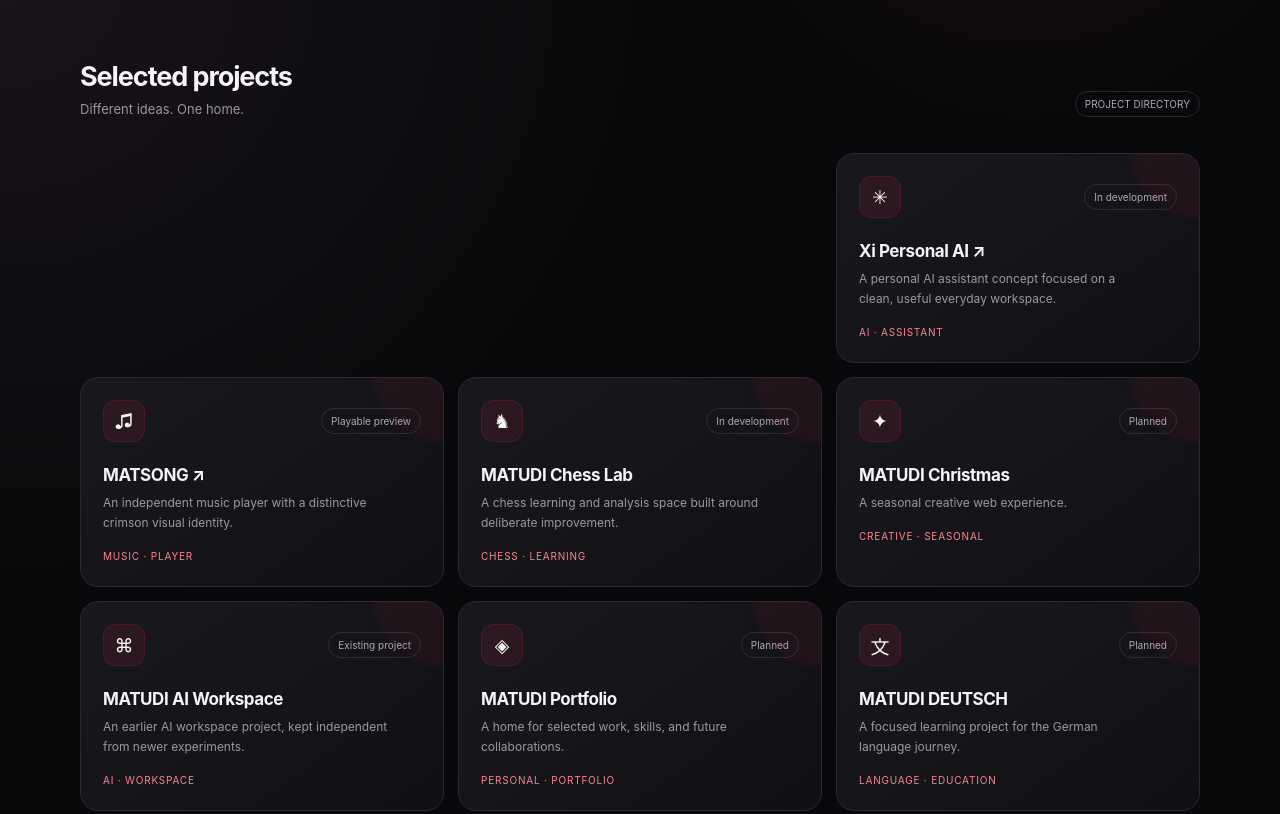
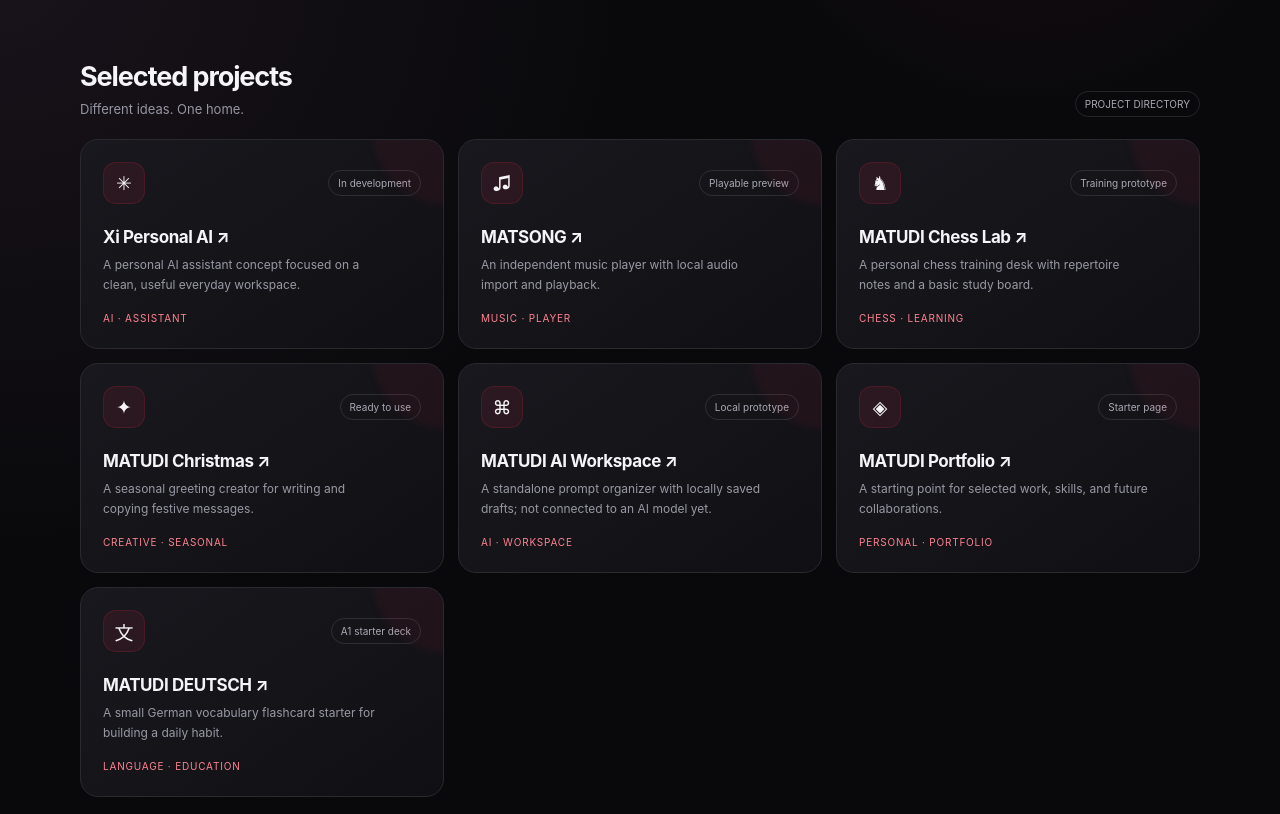
Before and after one commit to Mtudi/MAT-STUDIO, a plain HTML site: page index.html in a window 1280 px wide. Shown: the part 680-1494 px from the top of the page. Drawn offline with Linux system fonts and the light colour scheme.

Commit message:
Fix MAT-STUDIO project directory links

```diff
--- a/index.html
+++ b/index.html
@@ -19,7 +19,7 @@ h1{font-size:clamp(48px,8vw,86px);line-height:.98;letter-spacing:-.075em;margin:
 .lead{font-size:clamp(16px,2vw,19px);line-height:1.8;color:#aaaab5;max-width:620px}.hero-actions{display:flex;gap:12px;flex-wrap:wrap;margin-top:30px}.btn{padding:13px 18px;border-radius:12px;font-size:13px;font-weight:750;border:1px solid var(--line);background:#ffffff08}.btn.primary{background:var(--accent);border-color:var(--accent);color:white;box-shadow:0 8px 30px #fa2d4828}.btn:hover{transform:translateY(-2px);transition:.2s}
 .meta{display:flex;gap:25px;flex-wrap:wrap;margin-top:48px;color:#858590;font-size:11px;letter-spacing:.12em;text-transform:uppercase}.meta strong{color:#eee;font-size:13px;display:block;margin-bottom:5px;letter-spacing:0}
 .section-head{display:flex;justify-content:space-between;align-items:end;margin:8px 0 22px;gap:20px}.section-head h2{font-size:27px;letter-spacing:-.04em;margin:0}.section-head p{margin:8px 0 0;color:var(--muted);font-size:13px}
-.grid{display:grid;grid-template-columns:repeat(3,1fr);gap:14px}.card{min-height:210px;border:1px solid var(--line);border-radius:18px;padding:22px;background:linear-gradient(145deg,#18181e,#101014);position:relative;overflow:hidden;transition:.2s}.card:hover{border-color:#fa2d4866;transform:translateY(-3px)}.card:after{content:"";position:absolute;width:150px;height:150px;border-radius:50%;right:-80px;top:-85px;background:#fa2d4810;filter:blur(4px)}
+.grid{display:grid;grid-template-columns:repeat(3,1fr);gap:14px}.card-link{display:block;min-width:0}.card-link:focus-visible{outline:2px solid var(--accent2);outline-offset:4px;border-radius:18px}.card{height:100%;min-height:210px;border:1px solid var(--line);border-radius:18px;padding:22px;background:linear-gradient(145deg,#18181e,#101014);position:relative;overflow:hidden;transition:.2s}.card:hover{border-color:#fa2d4866;transform:translateY(-3px)}.card:after{content:"";position:absolute;width:150px;height:150px;border-radius:50%;right:-80px;top:-85px;background:#fa2d4810;filter:blur(4px)}
 .card-top{display:flex;align-items:center;justify-content:space-between}.iconbox{width:42px;height:42px;border-radius:13px;background:#fa2d4818;border:1px solid #fa2d4826;display:grid;place-items:center;font-size:19px}.status{font-size:10px;color:#aaaab5;border:1px solid #ffffff1c;border-radius:99px;padding:6px 9px}.card h3{font-size:17px;margin:23px 0 8px;letter-spacing:-.025em}.card p{font-size:12px;line-height:1.65;color:#9999a5;margin:0;max-width:290px}.card .tag{display:inline-block;margin-top:17px;color:#ff8392;font-size:10px;letter-spacing:.08em;text-transform:uppercase}
 .principles{margin:82px 0 70px;padding:28px;border:1px solid var(--line);border-radius:20px;background:#ffffff05;display:grid;grid-template-columns:1.1fr 2fr;gap:30px}.principles h2{font-size:23px;letter-spacing:-.04em;margin:0}.principles p{font-size:12px;color:var(--muted);line-height:1.7;margin:9px 0 0}.rules{display:grid;grid-template-columns:repeat(3,1fr);gap:15px}.rule{border-left:1px solid #ffffff20;padding-left:14px}.rule b{font-size:12px;display:block;margin-bottom:7px}.rule span{font-size:11px;color:var(--muted);line-height:1.6}
 footer{border-top:1px solid #ffffff14;padding:25px 0 34px;color:#777783;font-size:11px;display:flex;justify-content:space-between;gap:12px;flex-wrap:wrap}.footer-brand{color:#ddd;font-weight:800;letter-spacing:.12em}
@@ -41,13 +41,13 @@ footer{border-top:1px solid #ffffff14;padding:25px 0 34px;color:#777783;font-siz
 <section id="projects">
 <div class="section-head"><div><h2>Selected projects</h2><p>Different ideas. One home.</p></div><span class="status">PROJECT DIRECTORY</span></div>
 <div class="grid">
-<a href="projects/xi/"><a href="projects/chess-lab/"><a href="projects/christmas/"><a href="projects/ai-workspace/"><a href="projects/portfolio/"><a href="projects/deutsch/"><article class="card"><div class="card-top"><span class="iconbox">✳</span><span class="status">In development</span></div><h3>Xi Personal AI ↗</h3><p>A personal AI assistant concept focused on a clean, useful everyday workspace.</p><span class="tag">AI · Assistant</span></article></a>
-<a href="projects/matsong/"><article class="card"><div class="card-top"><span class="iconbox">♫</span><span class="status">Playable preview</span></div><h3>MATSONG ↗</h3><p>An independent music player with a distinctive crimson visual identity.</p><span class="tag">Music · Player</span></article></a>
-<article class="card"><div class="card-top"><span class="iconbox">♞</span><span class="status">In development</span></div><h3>MATUDI Chess Lab</h3><p>A chess learning and analysis space built around deliberate improvement.</p><span class="tag">Chess · Learning</span></article></article></a>
-<article class="card"><div class="card-top"><span class="iconbox">✦</span><span class="status">Planned</span></div><h3>MATUDI Christmas</h3><p>A seasonal creative web experience.</p><span class="tag">Creative · Seasonal</span></article></article></a>
-<article class="card"><div class="card-top"><span class="iconbox">⌘</span><span class="status">Existing project</span></div><h3>MATUDI AI Workspace</h3><p>An earlier AI workspace project, kept independent from newer experiments.</p><span class="tag">AI · Workspace</span></article></article></a>
-<article class="card"><div class="card-top"><span class="iconbox">◈</span><span class="status">Planned</span></div><h3>MATUDI Portfolio</h3><p>A home for selected work, skills, and future collaborations.</p><span class="tag">Personal · Portfolio</span></article></article></a>
-<article class="card"><div class="card-top"><span class="iconbox">文</span><span class="status">Planned</span></div><h3>MATUDI DEUTSCH</h3><p>A focused learning project for the German language journey.</p><span class="tag">Language · Education</span></article></article></a>
+<a class="card-link" href="projects/xi/"><article class="card"><div class="card-top"><span class="iconbox">✳</span><span class="status">In development</span></div><h3>Xi Personal AI ↗</h3><p>A personal AI assistant concept focused on a clean, useful everyday workspace.</p><span class="tag">AI · Assistant</span></article></a>
+<a class="card-link" href="projects/matsong/"><article class="card"><div class="card-top"><span class="iconbox">♫</span><span class="status">Playable preview</span></div><h3>MATSONG ↗</h3><p>An independent music player with local audio import and playback.</p><span class="tag">Music · Player</span></article></a>
+<a class="card-link" href="projects/chess-lab/"><article class="card"><div class="card-top"><span class="iconbox">♞</span><span class="status">Training prototype</span></div><h3>MATUDI Chess Lab ↗</h3><p>A personal chess training desk with repertoire notes and a basic study board.</p><span class="tag">Chess · Learning</span></article></a>
+<a class="card-link" href="projects/christmas/"><article class="card"><div class="card-top"><span class="iconbox">✦</span><span class="status">Ready to use</span></div><h3>MATUDI Christmas ↗</h3><p>A seasonal greeting creator for writing and copying festive messages.</p><span class="tag">Creative · Seasonal</span></article></a>
+<a class="card-link" href="projects/ai-workspace/"><article class="card"><div class="card-top"><span class="iconbox">⌘</span><span class="status">Local prototype</span></div><h3>MATUDI AI Workspace ↗</h3><p>A standalone prompt organizer with locally saved drafts; not connected to an AI model yet.</p><span class="tag">AI · Workspace</span></article></a>
+<a class="card-link" href="projects/portfolio/"><article class="card"><div class="card-top"><span class="iconbox">◈</span><span class="status">Starter page</span></div><h3>MATUDI Portfolio ↗</h3><p>A starting point for selected work, skills, and future collaborations.</p><span class="tag">Personal · Portfolio</span></article></a>
+<a class="card-link" href="projects/deutsch/"><article class="card"><div class="card-top"><span class="iconbox">文</span><span class="status">A1 starter deck</span></div><h3>MATUDI DEUTSCH ↗</h3><p>A small German vocabulary flashcard starter for building a daily habit.</p><span class="tag">Language · Education</span></article></a>
 </div>
 </section>
 <section class="principles" id="principles"><div><h2>Built with intention.</h2><p>A simple foundation for creating, maintaining, and growing independent digital products.</p></div><div class="rules"><div class="rule"><b>Independent projects</b><span>Each product keeps its own identity, structure, and roadmap.</span></div><div class="rule"><b>One source of truth</b><span>Source code and meaningful changes are tracked in GitHub.</span></div><div class="rule"><b>Deploy when ready</b><span>Web projects go live through Vercel when they are ready to share.</span></div></div></section>
```
